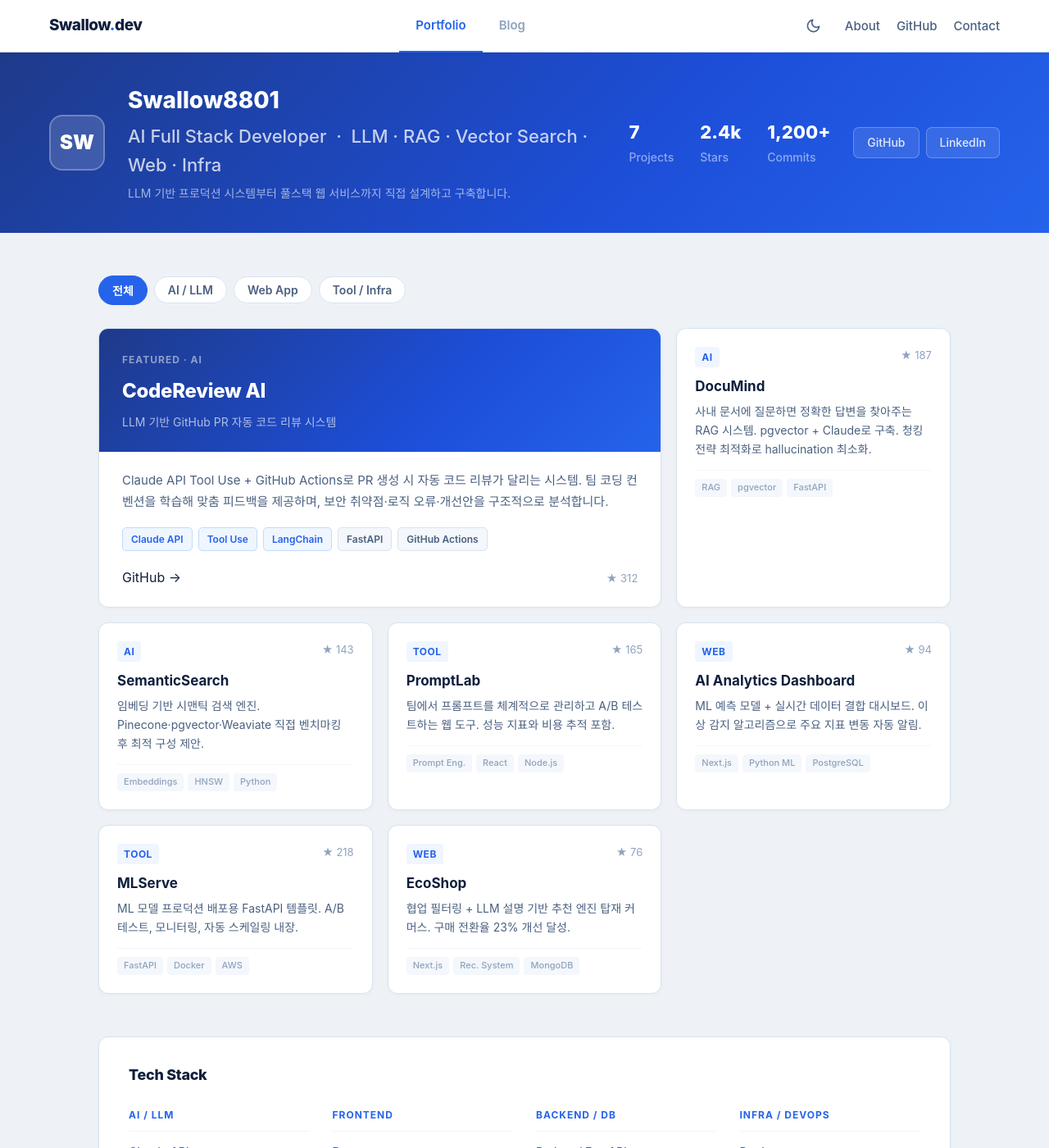
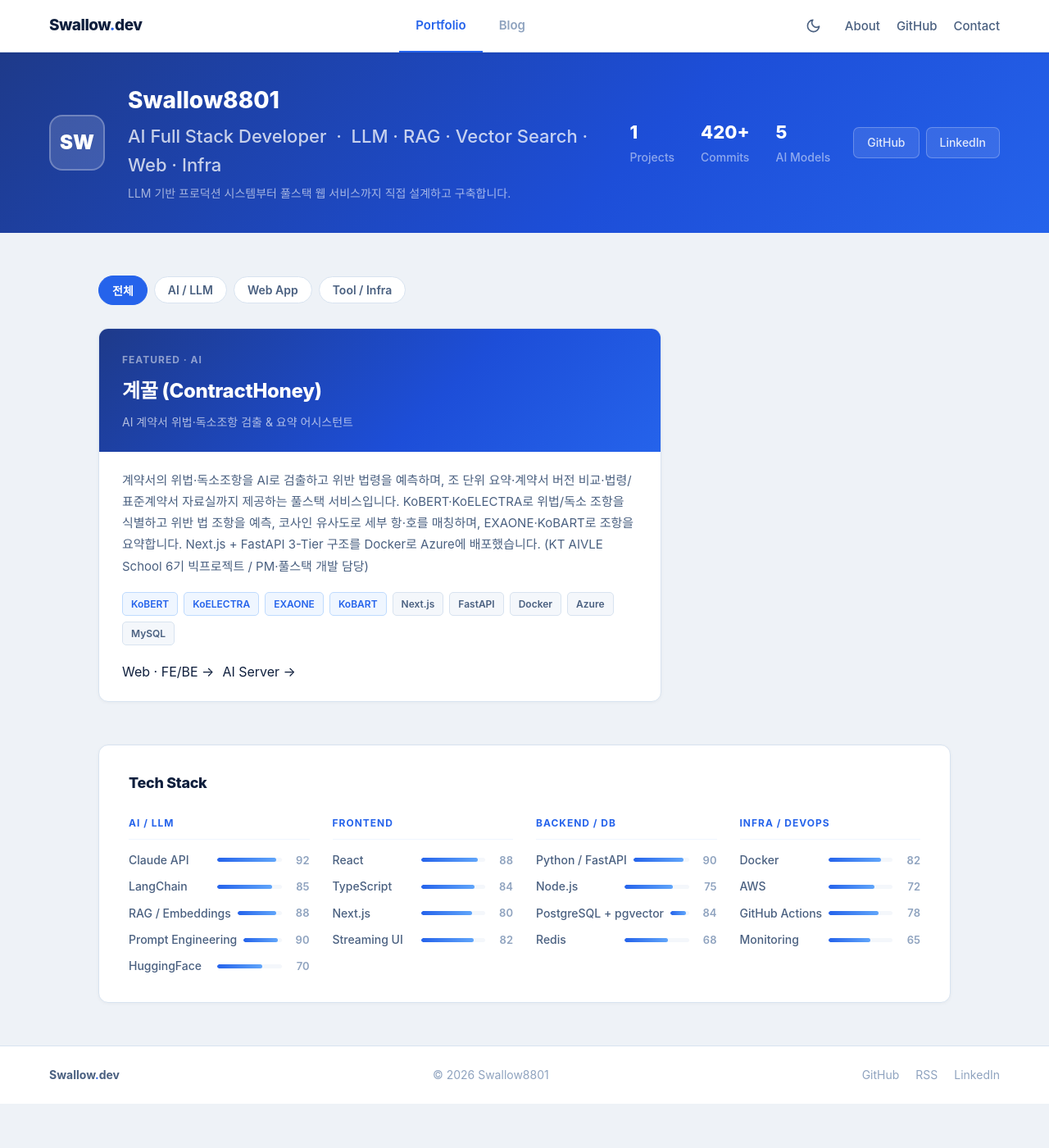
Before and after one commit to swallow8801/Swallow8801.github.io, a Jekyll site: the page built from portfolio.html, in a window 1280 px wide and 1400 px high. Shown: the whole window at 82% size. Built offline with Jekyll 4.4.1, drawn with Linux system fonts in a browser that asks for light colours; some web fonts are replaced.

Commit message:
feat : portfolio

```diff
--- a/_data/projects.yml
+++ b/_data/projects.yml
@@ -1,103 +1,26 @@
 # 포트폴리오 프로젝트 데이터
 # type: ai | web | tool (필터 카테고리)
 # featured: true 인 첫 번째 항목이 2열 Featured 카드로 표시
+# repos: 카드 하단에 표시할 GitHub 링크 목록 (label + url)
+# demo: 라이브 데모 URL ('#' 이면 버튼 숨김)
 
-- id: codereview-ai
-  name: "CodeReview AI"
-  subtitle: "LLM 기반 GitHub PR 자동 코드 리뷰 시스템"
+- id: contracthoney
+  name: "계꿀 (ContractHoney)"
+  subtitle: "AI 계약서 위법·독소조항 검출 & 요약 어시스턴트"
   type: ai
   featured: true
-  description: "Claude API Tool Use + GitHub Actions로 PR 생성 시 자동 코드 리뷰가 달리는 시스템. 팀 코딩 컨벤션을 학습해 맞춤 피드백을 제공하며, 보안 취약점·로직 오류·개선안을 구조적으로 분석합니다."
+  description: "계약서의 위법·독소조항을 AI로 검출하고 위반 법령을 예측하며, 조 단위 요약·계약서 버전 비교·법령/표준계약서 자료실까지 제공하는 풀스택 서비스입니다. KoBERT·KoELECTRA로 위법/독소 조항을 식별하고 위반 법 조항을 예측, 코사인 유사도로 세부 항·호를 매칭하며, EXAONE·KoBART로 조항을 요약합니다. Next.js + FastAPI 3-Tier 구조를 Docker로 Azure에 배포했습니다. (KT AIVLE School 6기 빅프로젝트 / PM·풀스택 개발 담당)"
   tags:
-    - { name: "Claude API", ai: true }
-    - { name: "Tool Use", ai: true }
-    - { name: "LangChain", ai: true }
-    - { name: "FastAPI", ai: false }
-    - { name: "GitHub Actions", ai: false }
-  demo: "#"
-  github: "#"
-  stars: 312
-
-- id: documind
-  name: "DocuMind"
-  subtitle: "RAG 문서 어시스턴트"
-  type: ai
-  featured: false
-  description: "사내 문서에 질문하면 정확한 답변을 찾아주는 RAG 시스템. pgvector + Claude로 구축. 청킹 전략 최적화로 hallucination 최소화."
-  tags:
-    - { name: "RAG", ai: true }
-    - { name: "pgvector", ai: true }
-    - { name: "FastAPI", ai: false }
-  demo: "#"
-  github: "#"
-  stars: 187
-
-- id: semantic-search
-  name: "SemanticSearch"
-  subtitle: "임베딩 기반 벡터 검색 엔진"
-  type: ai
-  featured: false
-  description: "임베딩 기반 시맨틱 검색 엔진. Pinecone·pgvector·Weaviate 직접 벤치마킹 후 최적 구성 제안."
-  tags:
-    - { name: "Embeddings", ai: true }
-    - { name: "HNSW", ai: false }
-    - { name: "Python", ai: false }
-  demo: "#"
-  github: "#"
-  stars: 143
-
-- id: promptlab
-  name: "PromptLab"
-  subtitle: "프롬프트 버전 관리 및 A/B 테스트 도구"
-  type: tool
-  featured: false
-  description: "팀에서 프롬프트를 체계적으로 관리하고 A/B 테스트하는 웹 도구. 성능 지표와 비용 추적 포함."
-  tags:
-    - { name: "Prompt Eng.", ai: true }
-    - { name: "React", ai: false }
-    - { name: "Node.js", ai: false }
-  demo: "#"
-  github: "#"
-  stars: 165
-
-- id: ai-dashboard
-  name: "AI Analytics Dashboard"
-  subtitle: "ML 예측 + 실시간 데이터 대시보드"
-  type: web
-  featured: false
-  description: "ML 예측 모델 + 실시간 데이터 결합 대시보드. 이상 감지 알고리즘으로 주요 지표 변동 자동 알림."
-  tags:
+    - { name: "KoBERT", ai: true }
+    - { name: "KoELECTRA", ai: true }
+    - { name: "EXAONE", ai: true }
+    - { name: "KoBART", ai: true }
     - { name: "Next.js", ai: false }
-    - { name: "Python ML", ai: true }
-    - { name: "PostgreSQL", ai: false }
-  demo: "#"
-  github: "#"
-  stars: 94
-
-- id: mlserve
-  name: "MLServe"
-  subtitle: "ML 모델 프로덕션 서빙 보일러플레이트"
-  type: tool
-  featured: false
-  description: "ML 모델 프로덕션 배포용 FastAPI 템플릿. A/B 테스트, 모니터링, 자동 스케일링 내장."
-  tags:
     - { name: "FastAPI", ai: false }
     - { name: "Docker", ai: false }
-    - { name: "AWS", ai: false }
+    - { name: "Azure", ai: false }
+    - { name: "MySQL", ai: false }
   demo: "#"
-  github: "#"
-  stars: 218
-
-- id: ecoshop
-  name: "EcoShop"
-  subtitle: "AI 추천 엔진 탑재 풀스택 커머스"
-  type: web
-  featured: false
-  description: "협업 필터링 + LLM 설명 기반 추천 엔진 탑재 커머스. 구매 전환율 23% 개선 달성."
-  tags:
-    - { name: "Next.js", ai: false }
-    - { name: "Rec. System", ai: true }
-    - { name: "MongoDB", ai: false }
-  demo: "#"
-  github: "#"
-  stars: 76
+  repos:
+    - { label: "Web · FE/BE", url: "https://github.com/swallow8801/ContractHoney" }
+    - { label: "AI Server", url: "https://github.com/swallow8801/ContractHoney_AI" }
--- a/_sass/_portfolio.scss
+++ b/_sass/_portfolio.scss
@@ -231,6 +231,18 @@
 
 .proj-card__stars { font-size: 13px; color: $t3; }
 
+.proj-card__repos {
+  display: inline-flex;
+  gap: 10px;
+  font-size: 12px;
+  font-weight: 600;
+
+  a {
+    color: $blue;
+    &:hover { text-decoration: underline; }
+  }
+}
+
 .proj-card__name {
   font-size: 17px;
   font-weight: 700;
--- a/portfolio.html
+++ b/portfolio.html
@@ -19,12 +19,12 @@ permalink: /portfolio/
       <div class="port-profile__stat-lbl">Projects</div>
     </div>
     <div>
-      <div class="port-profile__stat-num">2.4k</div>
-      <div class="port-profile__stat-lbl">Stars</div>
+      <div class="port-profile__stat-num">420+</div>
+      <div class="port-profile__stat-lbl">Commits</div>
     </div>
     <div>
-      <div class="port-profile__stat-num">1,200+</div>
-      <div class="port-profile__stat-lbl">Commits</div>
+      <div class="port-profile__stat-num">5</div>
+      <div class="port-profile__stat-lbl">AI Models</div>
     </div>
   </div>
   <div class="port-profile__links">
@@ -64,8 +64,13 @@ permalink: /portfolio/
             {% if project.demo != '#' %}
             <a href="{{ project.demo }}" class="btn-primary" target="_blank" rel="noopener noreferrer">Demo 보기</a>
             {% endif %}
-            <a href="{{ project.github }}" class="btn-secondary" target="_blank" rel="noopener noreferrer">GitHub →</a>
-            <span class="proj-featured__stars">★ {{ project.stars }}</span>
+            {% if project.repos %}
+              {% for repo in project.repos %}
+              <a href="{{ repo.url }}" class="btn-secondary" target="_blank" rel="noopener noreferrer">{{ repo.label }} →</a>
+              {% endfor %}
+            {% elsif project.github != '#' %}
+              <a href="{{ project.github }}" class="btn-secondary" target="_blank" rel="noopener noreferrer">GitHub →</a>
+            {% endif %}
           </div>
         </div>
       </div>
@@ -75,7 +80,15 @@ permalink: /portfolio/
       <div class="proj-card" data-category="{{ project.type }}">
         <div class="proj-card__top">
           <span class="proj-card__type">{{ project.type | upcase }}</span>
-          <span class="proj-card__stars">★ {{ project.stars }}</span>
+          {% if project.repos %}
+          <span class="proj-card__repos">
+            {% for repo in project.repos %}
+            <a href="{{ repo.url }}" target="_blank" rel="noopener noreferrer">{{ repo.label }}</a>
+            {% endfor %}
+          </span>
+          {% elsif project.github != '#' %}
+          <a class="proj-card__repos" href="{{ project.github }}" target="_blank" rel="noopener noreferrer">GitHub →</a>
+          {% endif %}
         </div>
         <div class="proj-card__name">{{ project.name }}</div>
         <p class="proj-card__desc">{{ project.description }}</p>
```
